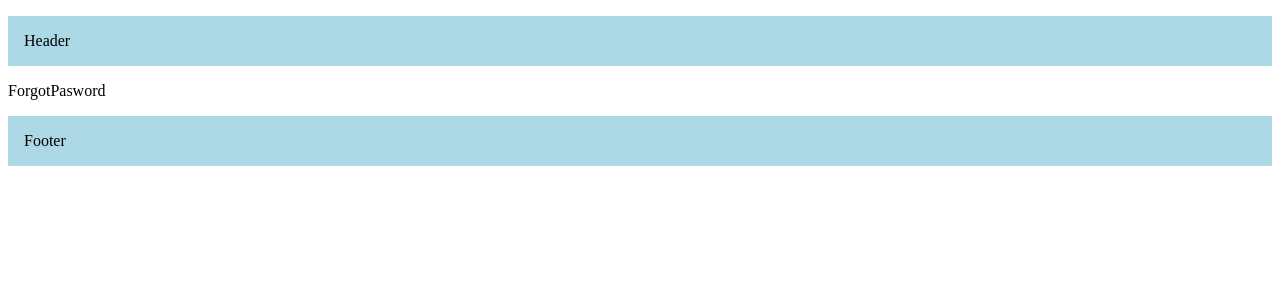
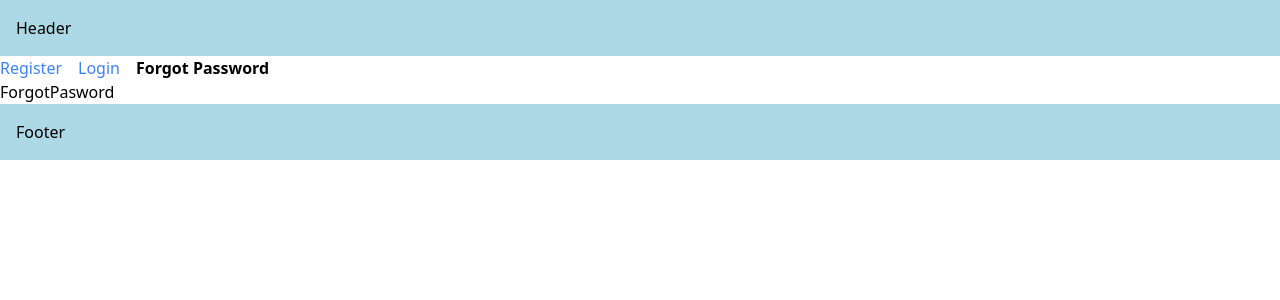
Before and after one commit to roneyyb/next-js-concepts, a Next.js app: page /forgot-password in a window 1280 px wide. Shown: the top 300 px of the page. Built offline with nearby package versions, Linux system fonts and the light colour scheme.

Commit message:
Added finding active link using usePathname

```diff
--- /dev/null
+++ b/src/app/(auth)/layout.tsx
@@ -0,0 +1,41 @@
+"use client"
+import React from 'react'
+import Link from 'next/link'
+import { usePathname } from "next/navigation"
+import "./styles.css"
+
+const navLinks = [
+    {
+        name: "Register", href: "/register",
+
+    },
+    {
+        name: "Login", href: "/login",
+
+    },
+    {
+        name: "Forgot Password", href: "/forgot-password",
+
+    },
+
+]
+
+function Auth({ children }: { children: React.ReactNode }) {
+
+    const pathname = usePathname();
+
+
+    return (
+        <div>
+            {navLinks.map((item, index) => {
+                const isActive = pathname.startsWith(item.href);
+
+                return <Link className={isActive ? " font-bold mr-4" : " text-blue-500 mr-4"} key={index} href={item.href}>{item.name}</Link>
+
+            })}
+            {children}
+        </div>
+    )
+}
+
+export default Auth
--- /dev/null
+++ b/src/app/(auth)/styles.css
@@ -0,0 +1,4 @@
+@tailwind base;
+@tailwind components;
+@tailwind utilities;
+@tailwind variants;
```
